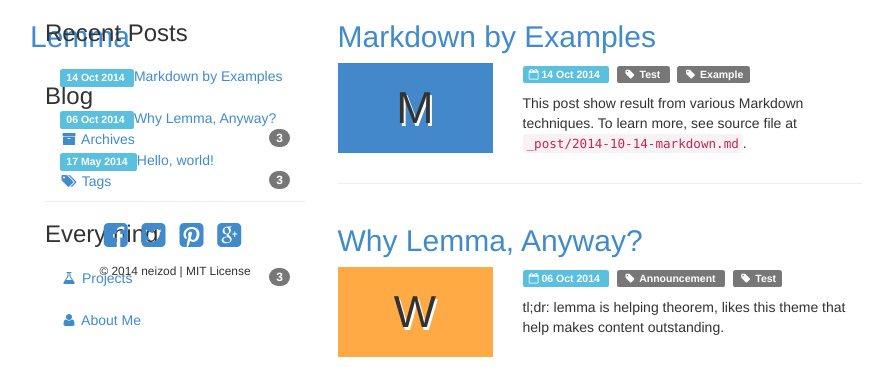
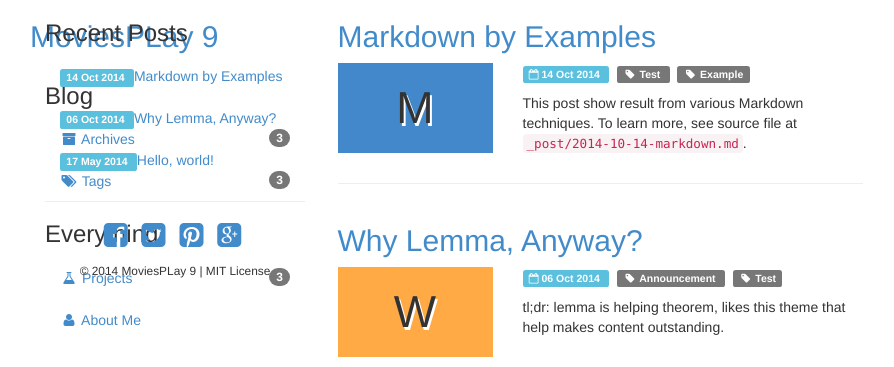
Before and after one commit to moviesplay9/moviesplay9.github.io, a Jekyll site: the page built from index.html, in a window 1280 px wide. Shown: the top 367 px of the page, without its empty margins (40-934 px from the left). Built offline with Jekyll 4.4.1, drawn with Linux system fonts in a browser that asks for light colours; Markdown is read by kramdown in place of the engine named in the settings; the list of posts is cut into pages by our own code.

Commit message:
Update _config.yml

```diff
--- a/_config.yml
+++ b/_config.yml
@@ -1,9 +1,9 @@
 # user variables, change this to make custom site.
 
-name: Lemma
+name: MoviesPLay 9
 desc: Yet another simple theme for Jekyll.
 author:
-  name: neizod
+  name: MoviesPLay 9
   avatar: //gravatar.com/avatar/daa1cc36ed2ab0d13045d5cd2431cde9?s=320
   profile: |
     Just another ordinary grad student in computer engineering.
@@ -13,13 +13,13 @@ author:
     And you may found me around BarCamp event ;D
   socials:
     facebook:
-    twitter: //twitter.com/neizod
+    twitter: //twitter.com/
     google-plus:
-    github: //github.com/neizod
-    stack-overflow: //stackoverflow.com/users/889578/neizod
+    github: //github.com/
+    stack-overflow: //stackoverflow.com/
     instagram:
     pinterest:
-    steam: //steamcommunity.com/id/neizod/
+    steam: //steamcommunity.com/
 license: MIT License
 
 
```
